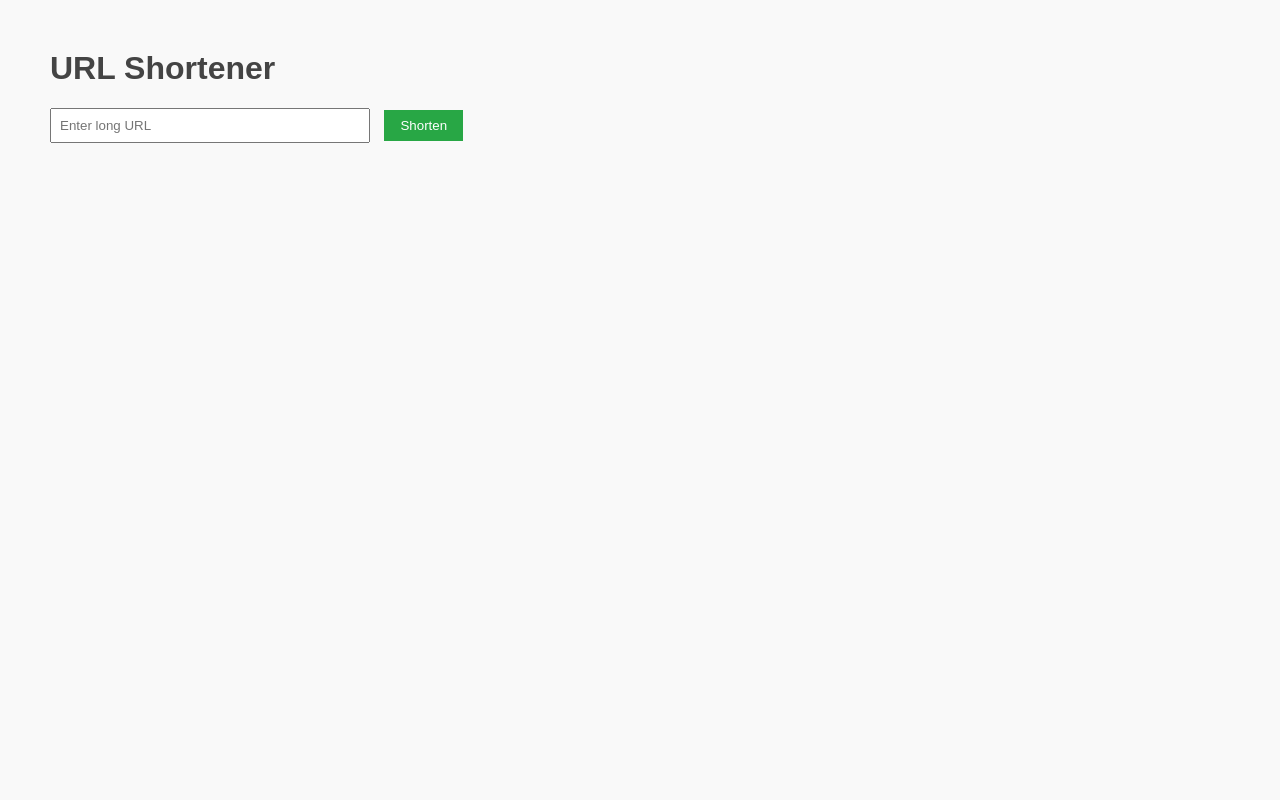
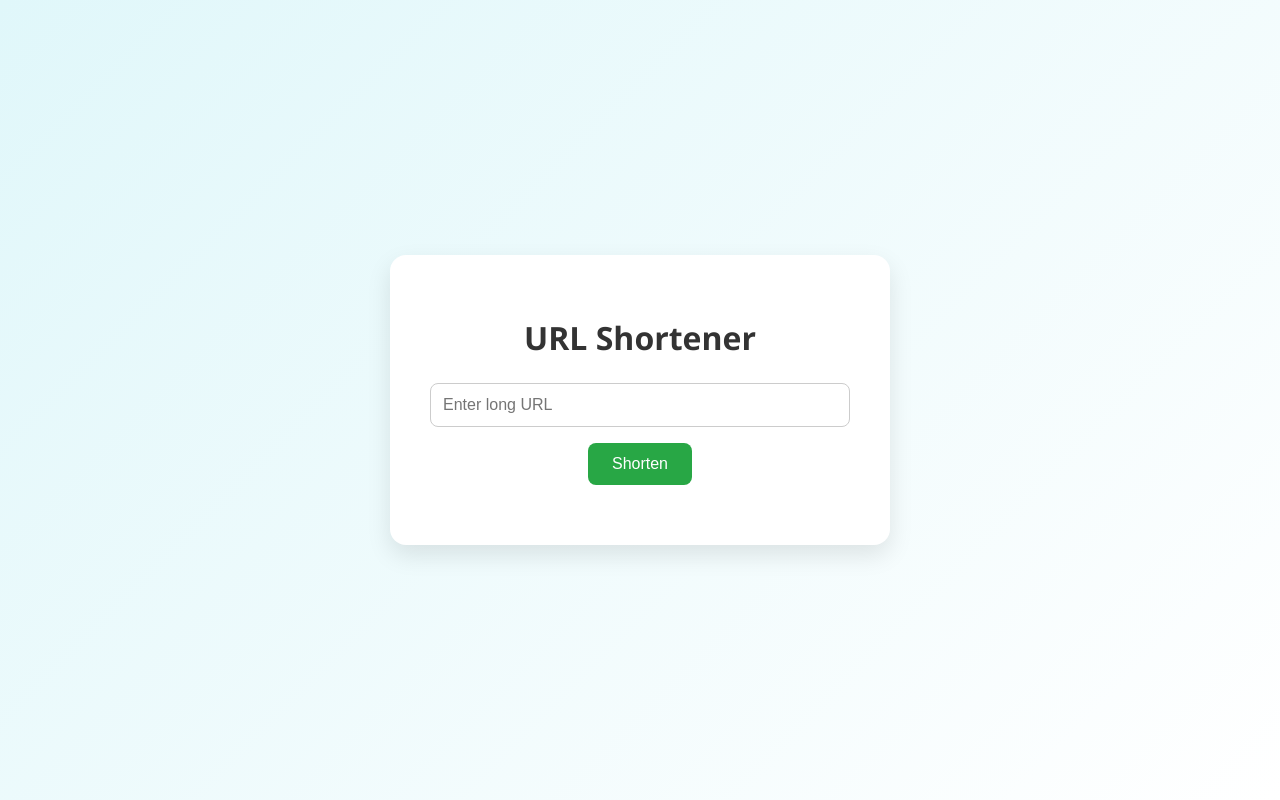
Before and after one commit to SyedNasir9/Serverless-url-shortener, a plain HTML site: page Index.html in a window 1280 px wide. Drawn offline with Linux system fonts and the light colour scheme.

Commit message:
Modified The User-Interface

```diff
--- a/Index.html
+++ b/Index.html
@@ -1,40 +1,85 @@
 <!DOCTYPE html>
-<html>
+<html lang="en">
 <head>
+    <meta charset="UTF-8">
     <title>URL Shortener</title>
     <style>
+        * {
+            box-sizing: border-box;
+        }
+
         body {
-            font-family: Arial, sans-serif;
-            margin: 50px;
-            background-color: #f9f9f9;
+            font-family: 'Segoe UI', Tahoma, Geneva, Verdana, sans-serif;
+            background: linear-gradient(135deg, #e0f7fa, #fff);
+            display: flex;
+            justify-content: center;
+            align-items: center;
+            height: 100vh;
+            margin: 0;
         }
+
+        .container {
+            background-color: #ffffff;
+            padding: 40px;
+            border-radius: 16px;
+            box-shadow: 0 10px 25px rgba(0, 0, 0, 0.1);
+            text-align: center;
+            width: 100%;
+            max-width: 500px;
+        }
+
         h1 {
-            color: #444;
+            color: #333;
+            margin-bottom: 24px;
         }
+
         input[type="text"] {
-            width: 300px;
-            padding: 8px;
-            margin-right: 10px;
+            width: 100%;
+            padding: 12px;
+            margin-bottom: 16px;
+            border: 1px solid #ccc;
+            border-radius: 8px;
+            font-size: 16px;
         }
+
         button {
-            padding: 8px 16px;
+            padding: 12px 24px;
             background-color: #28a745;
             color: white;
             border: none;
+            border-radius: 8px;
+            font-size: 16px;
             cursor: pointer;
+            transition: background-color 0.3s ease;
         }
+
+        button:hover {
+            background-color: #218838;
+        }
+
         #result {
             margin-top: 20px;
-            font-weight: bold;
+            font-weight: 500;
+            color: #444;
+        }
+
+        #result a {
+            color: #007bff;
+            text-decoration: none;
+        }
+
+        #result a:hover {
+            text-decoration: underline;
         }
     </style>
 </head>
 <body>
-    <h1>URL Shortener</h1>
-    <input type="text" id="url" placeholder="Enter long URL">
-    <button onclick="shortenUrl()">Shorten</button>
-
-    <p id="result"></p>
+    <div class="container">
+        <h1>URL Shortener</h1>
+        <input type="text" id="url" placeholder="Enter long URL">
+        <button onclick="shortenUrl()">Shorten</button>
+        <p id="result"></p>
+    </div>
 
     <script>
         async function shortenUrl() {
```
Also changed, not shown: 2 other files.
